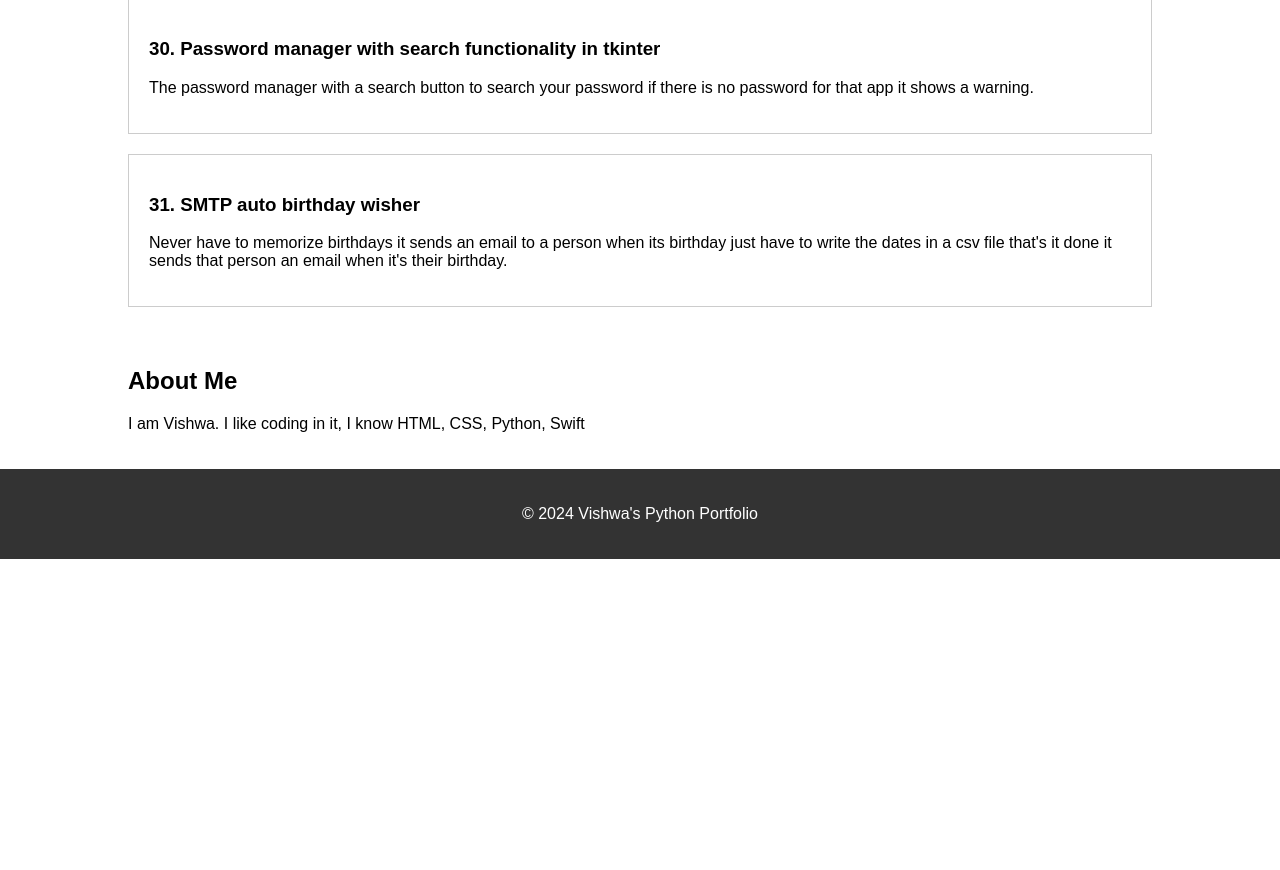
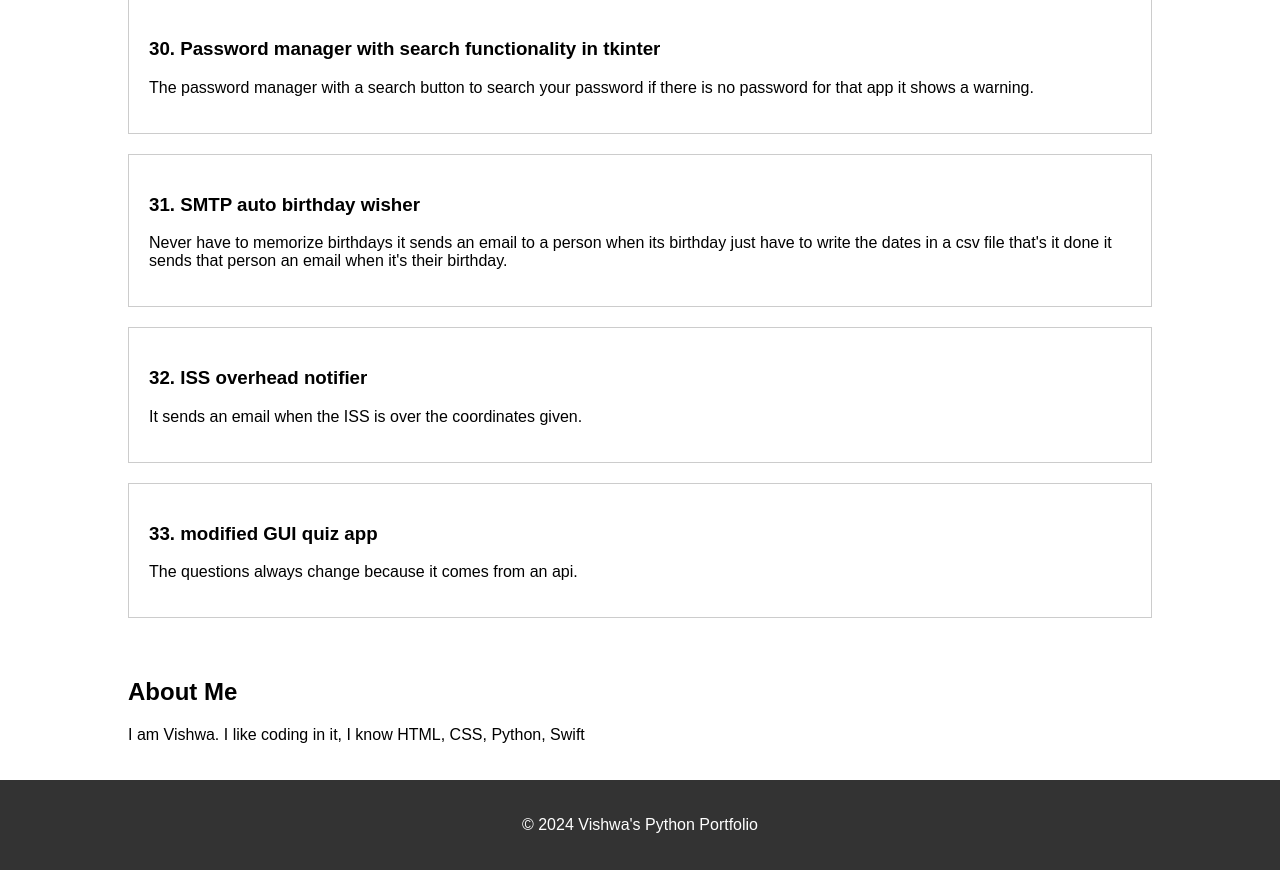
Before and after one commit to Vishwa170314/portfolio, a Flask app: page /python in a window 1280 px wide. Shown: the part 4991-5861 px from the top of the page. Before the commit the page ends 5550 px from the top, so only its background shows below. Run offline with Flask 3, Linux system fonts and the light colour scheme.

Commit message:
Complete project 32 & 33

```diff
--- a/templates/python.html
+++ b/templates/python.html
@@ -171,6 +171,16 @@
             <h3>31. SMTP auto birthday wisher</h3>
             <p>Never have to memorize birthdays it sends an email to a person when its birthday just have to write the dates in a csv file that's it done it sends that person an email when it's their birthday.</p>
         </div>
+
+        <div class="project">
+            <h3>32. ISS overhead notifier</h3>
+            <p>It sends an email when the ISS is over the coordinates given.</p>
+        </div>
+
+        <div class="project">
+            <h3>33. modified GUI quiz app</h3>
+            <p>The questions always change because it comes from an api.</p>
+        </div>
     </div>
 </section>
 
```
